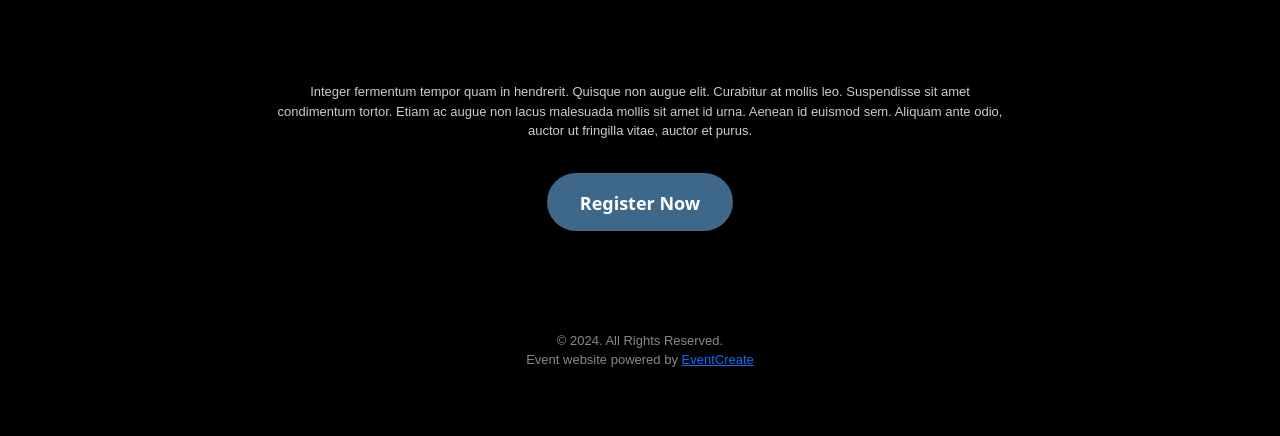
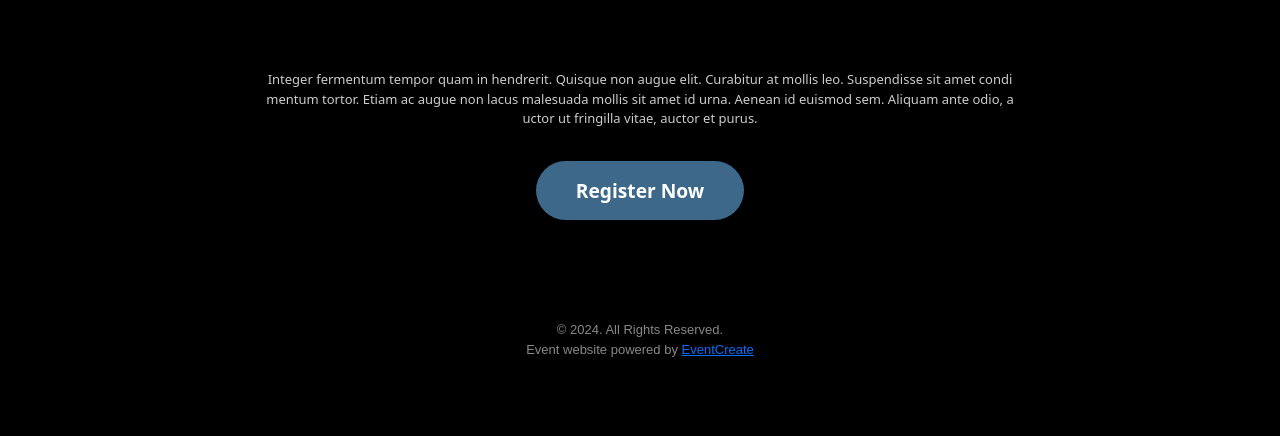
Before and after one commit to BriceWidger/event-planner, a React (Create React App) app: page / in a window 1280 px wide. Shown: the part 5376-5812 px from the top of the page. Built offline with nearby package versions, Linux system fonts and the light colour scheme.

Commit message:
rwd homepage modifications

```diff
--- a/src/components/homepage/RegisterNowButton.jsx
+++ b/src/components/homepage/RegisterNowButton.jsx
@@ -8,19 +8,16 @@ const RegisterNowButton = () => {
       className="btn"
       style={{
         display: "inline-block",
-        width: "185.767px",
-        height: "58px",
-        fontSize: "18px",
-        padding: "0",
-        lineHeight: "58px",
+        fontSize: "1.2em",
+        padding: "1em 2em",
+        lineHeight: "1",
         textDecoration: "none",
         cursor: "pointer",
-        textAlign: "center",
         borderRadius: "30px",
         backgroundColor: "#3d6889",
-        color: "#fff",
-        fontWeight: "600",
-        transition: ".2s all ease",
+        color: "#ffffff",
+        fontWeight: 600,
+        transition: "0.2s",
       }}
     >
       Register Now
--- a/src/components/homepage/footer/Footer.jsx
+++ b/src/components/homepage/footer/Footer.jsx
@@ -6,13 +6,15 @@ import FooterCallToAction from "./FooterCallToAction";
 const Footer = () => {
   return (
     <div
-      className="content-block content-block-footer bg-black d-flex justify-content-center align-items-center"
-      style={{ height: 487.5 }}
+      className="footer-container-main content-block content-block-footer bg-black d-flex justify-content-center align-items-center"
       data-block-type="footer"
       id="footer1"
     >
       <div className="content-block-bg"></div>
-      <div className="content-block-content text-center">
+      <div
+        className="main-content-container content-block-content text-center"
+        style={{ paddingTop: 80, paddingBottom: 120 }}
+      >
         <FooterContent />
         <FooterCallToAction />
         <FooterCopyright />
--- a/src/components/homepage/footer/FooterCallToAction.jsx
+++ b/src/components/homepage/footer/FooterCallToAction.jsx
@@ -2,7 +2,7 @@ import React from "react";
 import RegisterNowButton from "../RegisterNowButton";
 
 const FooterCallToAction = () => {
-  return <RegisterNowButton />;
+  return <RegisterNowButton style={{wordBreak: "break-all"}}/>;
 };
 
 export default FooterCallToAction;
--- a/src/components/homepage/footer/FooterContent.jsx
+++ b/src/components/homepage/footer/FooterContent.jsx
@@ -5,7 +5,7 @@ const FooterContent = () => {
     <div className="container text-center">
       <div className="container-inner">
         <div className="row">
-          <div className="col-md-8 offset-md-2">
+          <div className="">
             <p
               className="text-white"
               style={{
@@ -13,9 +13,11 @@ const FooterContent = () => {
                 fontWeight: 400,
                 fontSize: 13,
                 lineHeight: "150%",
-                fontFamily: "'Nunito Sans', sans-serif",
+                fonStFamily: "'Nunito Sans', sans-serif",
                 color: "#888",
                 opacity: "0.8",
+                wordBreak: "break-all",
+                maxWidth: "750px",
               }}
             >
               Integer fermentum tempor quam in hendrerit. Quisque non augue
--- a/src/components/homepage/footer/FooterCopyright.jsx
+++ b/src/components/homepage/footer/FooterCopyright.jsx
@@ -10,15 +10,19 @@ const FooterCopyright = () => {
         lineHeight: "150%",
         fontFamily: "'Nunito Sans', sans-serif",
         paddingTop: "100px",
+        wordBreak: "break-all",
       }}
     >
       &copy; 2024. All Rights Reserved. <br />
-      Event website powered by{" "}
+      <span style={{ wordBreak: "break-all" }}>
+        Event website powered by{" "}
+      </span>
       <a
         rel="nofollow"
         href="https://www.eventcreate.com/"
         target="_blank"
         id="ec_link"
+        style={{ wordBreak: "break-all" }}
       >
         EventCreate
       </a>
```
